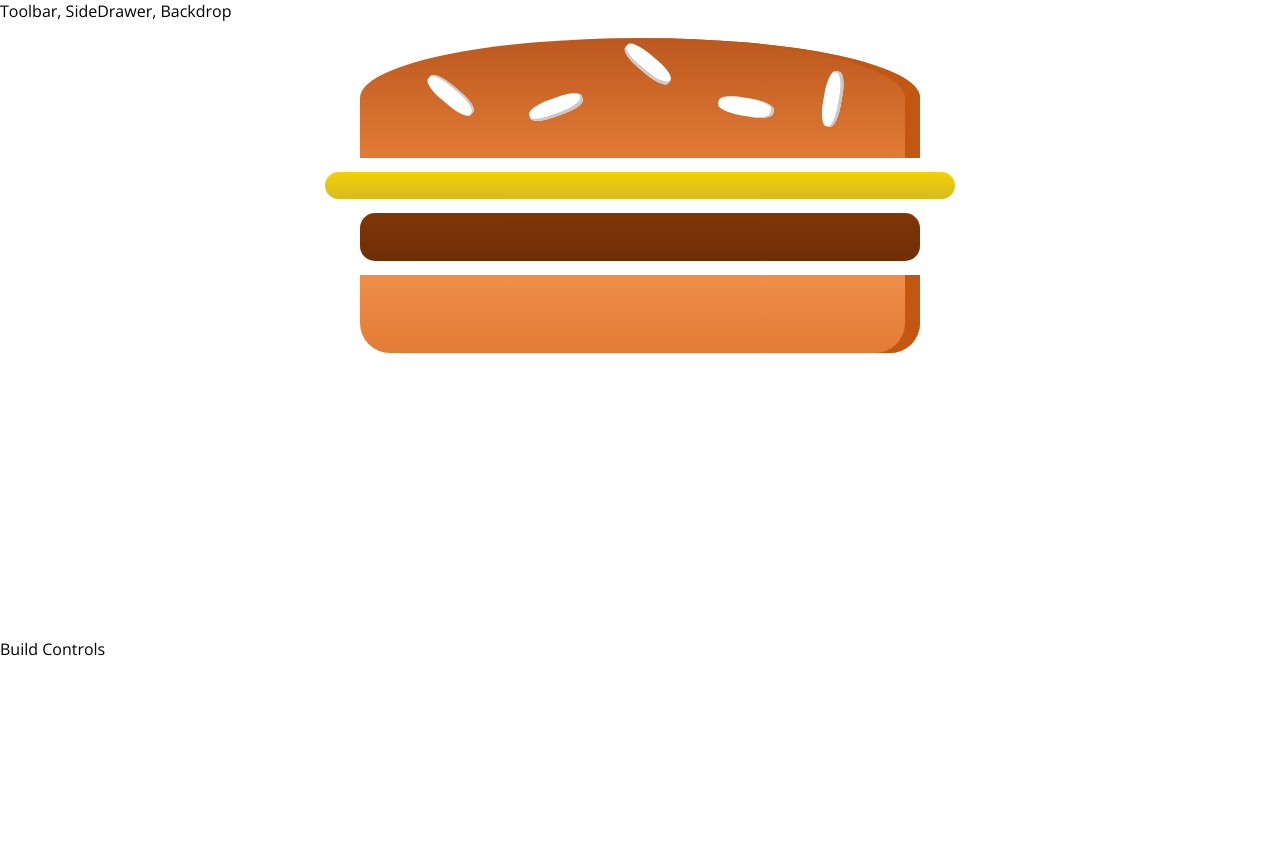
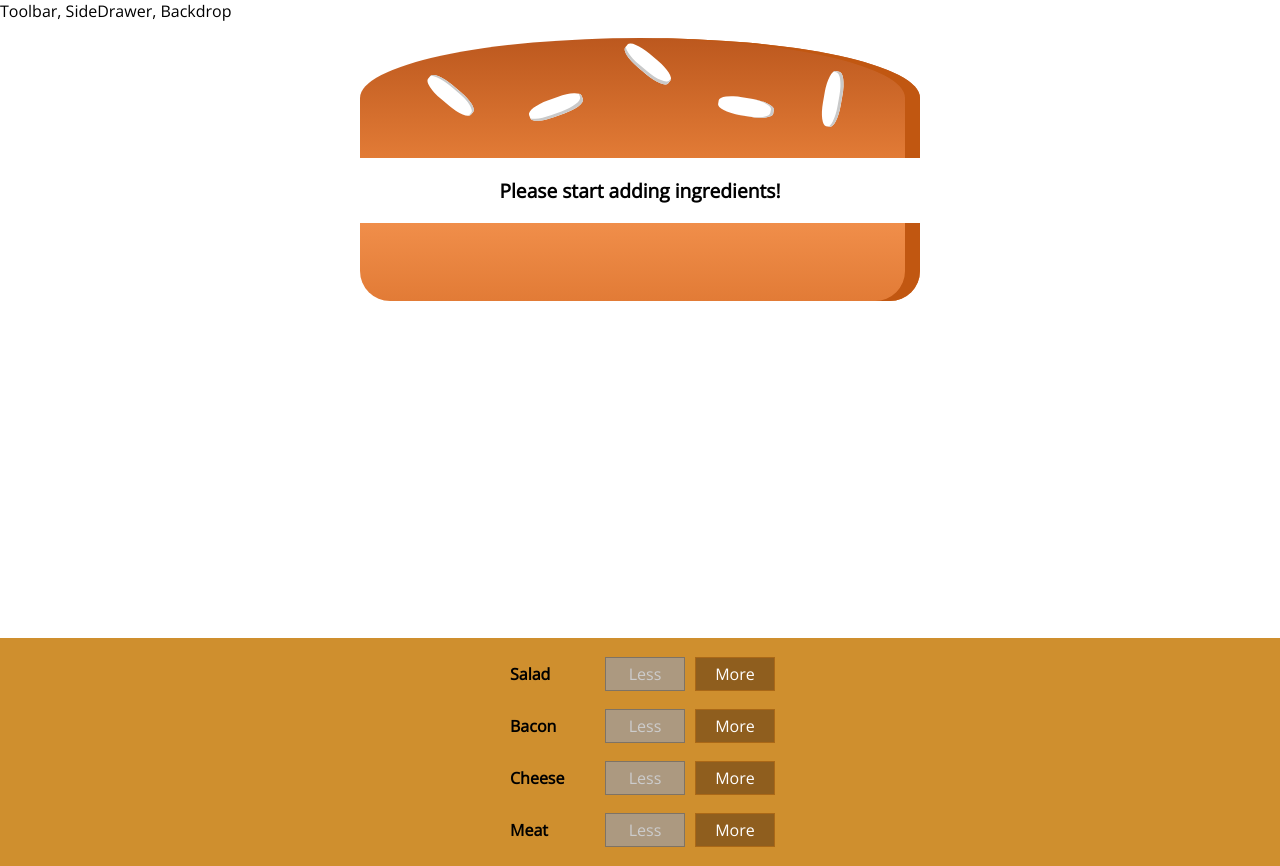
Before and after one commit to fabio-franco/burger-builder, a React app: page / in a window 1280 px wide. Before the commit the page ends 800 px from the top, so only its background shows below. Built offline with nearby package versions, Linux system fonts and the light colour scheme.

Commit message:
Added add and remove controls to burger builder

```diff
--- /dev/null
+++ b/src/components/Burger/BuildControls/BuildControl/BuildControl.css
@@ -0,0 +1,56 @@
+.BuildControl {
+  display: flex;
+  justify-content: space-between;
+  align-items: center;
+  margin: 5px 0;
+}
+
+.BuildControl button {
+  display: block;
+  font: inherit;
+  padding: 5px;
+  margin: 0 5px;
+  width: 80px;
+  border: 1px solid #AA6817;
+  cursor: pointer;
+  outline: none;
+}
+
+.BuildControl button:disabled {
+  background-color: #AC9980;
+  border: 1px solid #7E7365;
+  color: #ccc;
+  cursor: default;
+}
+
+.BuildControl button:hover:disabled {
+  background-color: #AC9980;
+  color: #ccc;
+  cursor: not-allowed;
+}
+
+.Label {
+  padding: 10px;
+  font-weight: bold;
+  width: 80px;
+}
+
+.BuildControl .Less {
+  background-color: #D39952;
+  color: white;
+}
+
+.BuildControl .More {
+  background-color: #8F5E1E;
+  color: white;
+}
+
+.BuildControl .Less:hover, .BuildControl .Less:active {
+  background-color: #DAA972;
+  color: white;
+}
+
+.BuildControl .More:hover,.BuildControl .More:active {
+  background-color: #99703F;
+  color: white;
+}
--- /dev/null
+++ b/src/components/Burger/BuildControls/BuildControl/BuildControl.js
@@ -0,0 +1,18 @@
+import React from 'react';
+
+import classes from './BuildControl.css';
+
+const buildControl = (props) => (
+  <div className={classes.BuildControl}>
+    <div className={classes.Label}>{props.label}</div>
+    <button
+      className={classes.Less}
+      onClick={props.removed}
+      disabled={props.disabled}>Less</button>
+    <button
+      className={classes.More}
+      onClick={props.added}>More</button>
+  </div>
+);
+
+export default buildControl;
--- /dev/null
+++ b/src/components/Burger/BuildControls/BuildControls.css
@@ -0,0 +1,10 @@
+.BuildControls {
+  width: 100%;
+  background-color: #CF8F2E;
+  display: flex;
+  flex-flow: column;
+  align-items: center;
+  box-shadow: 0 2px 1px #ccc;
+  margin: auto;
+  padding: 10px 0;
+}
--- /dev/null
+++ b/src/components/Burger/BuildControls/BuildControls.js
@@ -0,0 +1,26 @@
+import React from 'react';
+
+import classes from './BuildControls.css';
+import BuildControl from './BuildControl/BuildControl';
+
+const controls = [
+  { label: 'Salad', type: 'salad' },
+  { label: 'Bacon', type: 'bacon' },
+  { label: 'Cheese', type: 'cheese' },
+  { label: 'Meat', type: 'meat' }
+];
+
+const buildControls = (props) => (
+  <div className={classes.BuildControls}>
+    {controls.map(ctrl => (
+      <BuildControl
+        key={ctrl.label}
+        label={ctrl.label}
+        added={() => props.ingredientAdded(ctrl.type)}
+        removed={() => props.ingredientRemoved(ctrl.type)}
+        disabled={props.disabled[ctrl.type]}/>
+    ))}
+  </div>
+);
+
+export default buildControls;
--- a/src/components/Burger/Burger.js
+++ b/src/components/Burger/Burger.js
@@ -4,11 +4,24 @@
 import BurgerIngredient from './BurgerIngredient/BurgerIngredient';
 
 const burger = (props) => {
+  let transformedIngredients = Object.keys(props.ingredients)
+    .map(igKey => {
+      return [...Array(props.ingredients[igKey])].map((_, i) => {
+        return <BurgerIngredient key={igKey + i} type={igKey} />
+      });
+    })
+    .reduce((arr, el) => {
+      return arr.concat(el);
+    }, []);
+
+  if (transformedIngredients.length === 0) {
+    transformedIngredients = <p>Please start adding ingredients!</p>
+  }
+
   return (
     <div className={classes.Burger}>
       <BurgerIngredient type="bread-top" />
-      <BurgerIngredient type="cheese" />
-      <BurgerIngredient type="meat" />
+      {transformedIngredients}
       <BurgerIngredient type="bread-bottom"/>
     </div>
   );
--- a/src/containers/BurgerBuilder/BurgerBuilder.js
+++ b/src/containers/BurgerBuilder/BurgerBuilder.js
@@ -2,13 +2,76 @@
 
 import Aux from '../../hoc/Aux';
 import Burger from '../../components/Burger/Burger';
+import BuildControls from '../../components/Burger/BuildControls/BuildControls';
+
+const INGREDIENT_PRICES = {
+  salad: 0.5,
+  cheese: 0.4,
+  meat: 1.3,
+  bacon: 0.7
+};
 
 class BurgerBuilder extends Component {
+  state = {
+    ingredients: {
+      salad: 0,
+      bacon: 0,
+      cheese: 0,
+      meat: 0
+    },
+    totalPrice: 4
+  }
+
+  addIngredientHandler = (type) => {
+    const oldCount = this.state.ingredients[type];
+    const updatedCount = oldCount + 1;
+    const updatedIngredients = {
+      ...this.state.ingredients
+    };
+    updatedIngredients[type] = updatedCount;
+    const priceAddition = INGREDIENT_PRICES[type];
+    const oldPrice = this.state.totalPrice;
+    const newPrice = oldPrice + priceAddition;
+    this.setState({
+      totalPrice: newPrice,
+      ingredients: updatedIngredients
+    });
+  }
+
+  removeIngredientHandler = (type) => {
+    const oldCount = this.state.ingredients[type];
+    if (oldCount <= 0) {
+      return;
+    }
+
+    const updatedCount = oldCount - 1;
+    const updatedIngredients = {
+      ...this.state.ingredients
+    };
+    updatedIngredients[type] = updatedCount;
+    const priceDeduction = INGREDIENT_PRICES[type];
+    const oldPrice = this.state.totalPrice;
+    const newPrice = oldPrice - priceDeduction;
+    this.setState({
+      totalPrice: newPrice,
+      ingredients: updatedIngredients
+    });
+  }
+
   render() {
+    const disabledInfo = {
+      ...this.state.ingredients
+    };
+    for (let key in disabledInfo) {
+      disabledInfo[key] = disabledInfo[key] <= 0
+    }
     return (
       <Aux>
-        <Burger />
-        <div>Build Controls</div>
+        <Burger ingredients={this.state.ingredients} />
+        <BuildControls
+          ingredientAdded={this.addIngredientHandler}
+          ingredientRemoved={this.removeIngredientHandler}
+          disabled={disabledInfo}/>
       </Aux>
     );
   }
```
Also changed, not shown: 1 other file (tests, documents, lock files or other folders).
